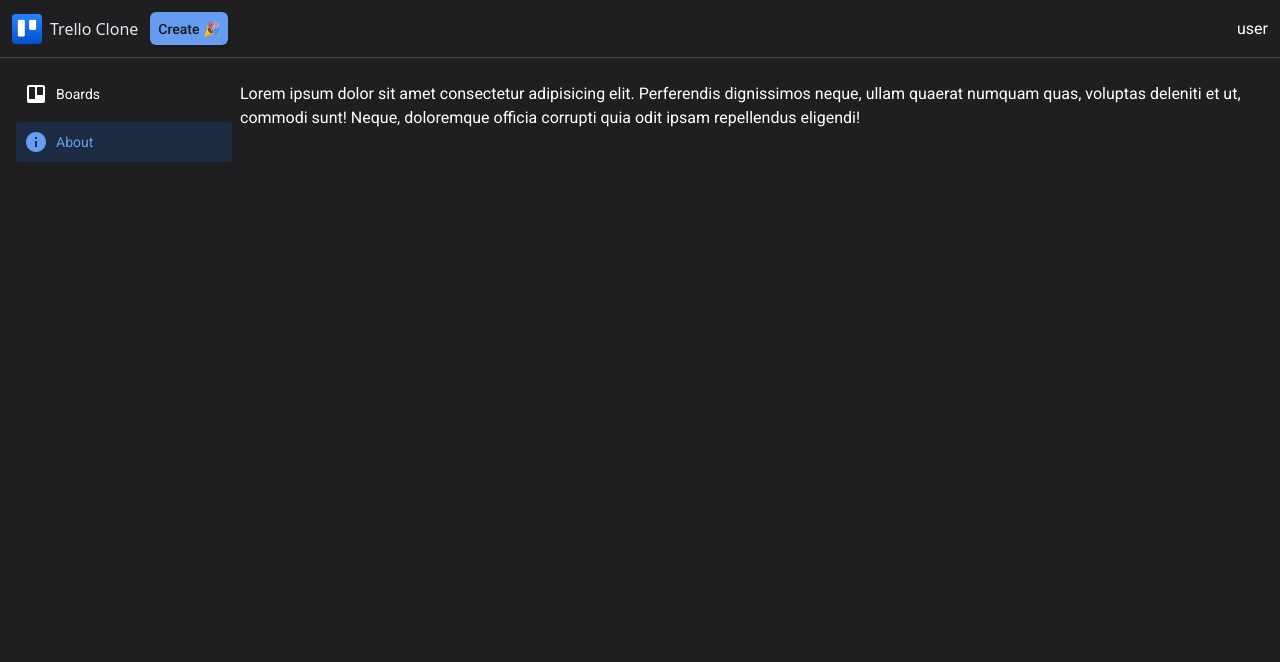
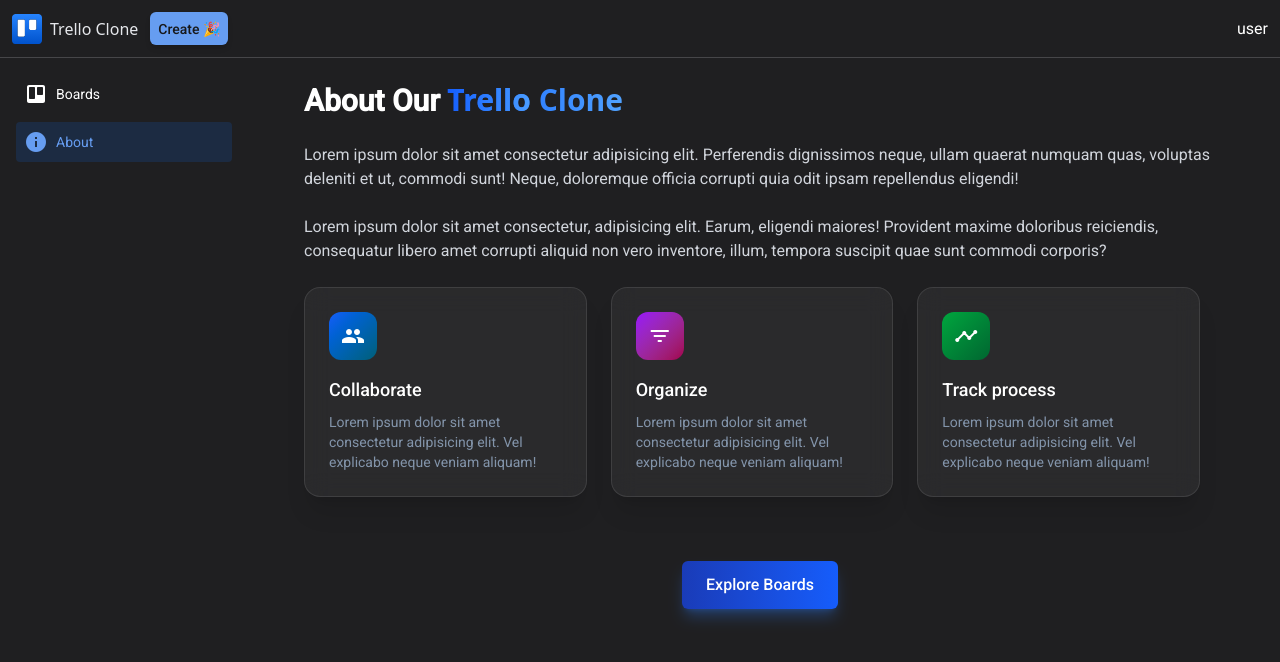
Before and after one commit to angcoder-c/trello-angular-clone, an Angular app: page /about in a window 1280 px wide. Shown: the top 662 px of the page. Built offline with nearby package versions, Linux system fonts and the light colour scheme.

Commit message:
about component

```diff
--- a/src/app/components/board/board.component.html
+++ b/src/app/components/board/board.component.html
@@ -1,5 +1,5 @@
 <div
-class="flex flex-col h-[calc(100vh-1.5rem)] overflow-hidden box-border"
+class="flex flex-col h-[calc(100vh-3.7rem)] overflow-hidden box-border"
 [style.background]="boardBgColor()">
   <header class="flex flex-row h-auto justify-between items-center text-white bg-[#0000006b] px-5 py-1 shadow-md">
     <div class="flex flex-row items-center justify-start gap-2">
--- a/src/app/pages/about/about.component.html
+++ b/src/app/pages/about/about.component.html
@@ -1,3 +1,87 @@
-<div>
-    <p>Lorem ipsum dolor sit amet consectetur adipisicing elit. Perferendis dignissimos neque, ullam quaerat numquam quas, voluptas deleniti et ut, commodi sunt! Neque, doloremque officia corrupti quia odit ipsam repellendus eligendi!</p>
+<div class="relative min-h-[calc(100vh-3.7rem)] box-border py-6 pb-15 overflow-hidden
+px-4 sm:px-8 lg:px-16 flex flex-col gap-6">
+    <h1 class="text-3xl font-bold">
+        About Our
+        <span class="text-transparent bg-clip-text bg-gradient-to-r from-blue-600 to-blue-400 font-sans">
+            <a
+            href="https://trello.com/"
+            target="_blank"
+            rel="noopener noreferrer"
+            class="text-transparent bg-clip-text bg-gradient-to-r
+            from-blue-600 to-blue-400 font-sans transition duration-200
+            hover:drop-shadow-[0_0_6px_rgba(96,165,250,0.6)]">
+                Trello
+            </a>
+            Clone
+        </span>
+    </h1>
+    <p class="text-gray-300">
+        Lorem ipsum dolor sit amet consectetur adipisicing elit. Perferendis dignissimos neque, ullam quaerat numquam quas, voluptas deleniti et ut, commodi sunt! Neque, doloremque officia corrupti quia odit ipsam repellendus eligendi!
+    </p>
+    <p class="text-gray-300">
+        Lorem ipsum dolor sit amet consectetur, adipisicing elit. Earum, eligendi maiores! Provident maxime doloribus reiciendis, consequatur libero amet corrupti aliquid non vero inventore, illum, tempora suscipit quae sunt commodi corporis?
+    </p>
+
+    <!-- Cards  -->
+    <div class="grid grid-cols-1 sm:grid-cols-3 lg:grid-cols-3 md:grid-cols-2 gap-6 max-w-4xl">
+        <div class="p-6 rounded-2xl bg-white/5 backdrop-blur-md
+        border border-white/10 shadow-xl hover:bg-white/10
+        transition-all duration-300">
+            <div class="w-12 h-12 rounded-xl bg-gradient-to-br
+            from-blue-600 to-cyan-800
+            flex items-center justify-center mb-4">
+                <mat-icon>group</mat-icon>
+            </div>
+            <h3 class="text-lg font-medium text-white mb-2">
+                Collaborate
+            </h3>
+            <p class="text-blue-200/60 text-sm">
+                Lorem ipsum dolor sit amet consectetur adipisicing elit.
+                Vel explicabo neque veniam aliquam!
+            </p>
+        </div>
+        <div class="p-6 rounded-2xl bg-white/5 backdrop-blur-md border
+        border-white/10 shadow-xl hover:bg-white/10
+        transition-all duration-300">
+            <div class="w-12 h-12 rounded-xl bg-gradient-to-br
+            from-purple-600 to-pink-800
+            flex items-center justify-center mb-4">
+                <mat-icon>filter_list</mat-icon>
+            </div>
+            <h3 class="text-lg font-medium text-white mb-2">
+                Organize
+            </h3>
+            <p class="text-blue-200/60 text-sm">
+                Lorem ipsum dolor sit amet consectetur adipisicing elit.
+                Vel explicabo neque veniam aliquam!
+            </p>
+        </div>
+        <div class="p-6 rounded-2xl bg-white/5 backdrop-blur-md border
+        border-white/10 shadow-xl hover:bg-white/10 transition-all
+        duration-300">
+            <div class="w-12 h-12 rounded-xl bg-gradient-to-br
+            from-green-600 to-green-800
+            flex items-center justify-center mb-4">
+                <mat-icon>timeline</mat-icon>
+            </div>
+            <h3 class="text-lg font-medium text-white mb-2">
+                Track process
+            </h3>
+            <p class="text-blue-200/60 text-sm">
+                Lorem ipsum dolor sit amet consectetur adipisicing elit.
+                Vel explicabo neque veniam aliquam!
+            </p>
+        </div>
+    </div>
+
+    <div class="flex gap-4 mt-10 justify-center">
+          <button
+          routerLink="/"
+          class="px-6 py-3 rounded-md bg-gradient-to-r
+          from-blue-800 to-blue-600 text-white font-medium
+          hover:from-blue-900 hover:to-blue-700 transition-all
+          shadow-lg shadow-blue-500/30">
+            Explore Boards
+          </button>
+    </div>
 </div>
--- a/src/app/pages/boards/boards.component.html
+++ b/src/app/pages/boards/boards.component.html
@@ -1,4 +1,4 @@
-<div class="w-full flex flex-col gap-6 px-4 sm:px-4 md:px-20 lg:px-30">
+<div class="w-full flex flex-col gap-6 px-4 sm:px-4 py-6 md:px-20 lg:px-30">
     @if (favoriteBoards().length !== 0) {
     <div class="flex flex-col gap-2">
         <div class="flex flex-row gap-2">
--- a/src/app/pages/home/home.component.html
+++ b/src/app/pages/home/home.component.html
@@ -25,7 +25,7 @@
         </header>
     </nav>
     <main class="flex-1 w-[70%] overflow-y-auto
-    flex flex-col gap-6 scroll-config">
+    flex flex-col scroll-config">
         <router-outlet></router-outlet>
     </main>
 </div>
```
Also changed, not shown: src/app/pages/about/about.component.ts (+6 -1 lines).
